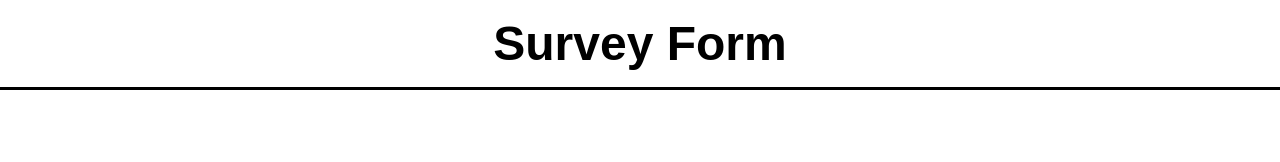
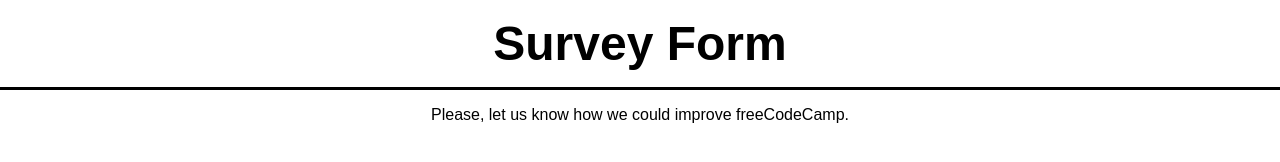
Before and after one commit to annaszalkiewicz/survey-form, a plain HTML site: page index.html in a window 1280 px wide. Drawn offline with Linux system fonts and the light colour scheme.

Commit message:
Add form
User Story #3: I can see a form with id="survey-form".

```diff
--- a/index.html
+++ b/index.html
@@ -17,6 +17,13 @@
 		</h1>
 	</header>
 
+	<main class="main">
+		<p class="description" id="description">
+			Please, let us know how we could improve freeCodeCamp.
+		</p>
+		<form id="survey-form"></form>
+	</main>
+
 </body>
 
 </html>
--- a/style.css
+++ b/style.css
@@ -16,3 +16,9 @@ body {
 	font-size: 3em;
 	text-align: center;
 }
+.main {
+	padding: 1em;
+}
+.description {
+	text-align: center;
+}
```
